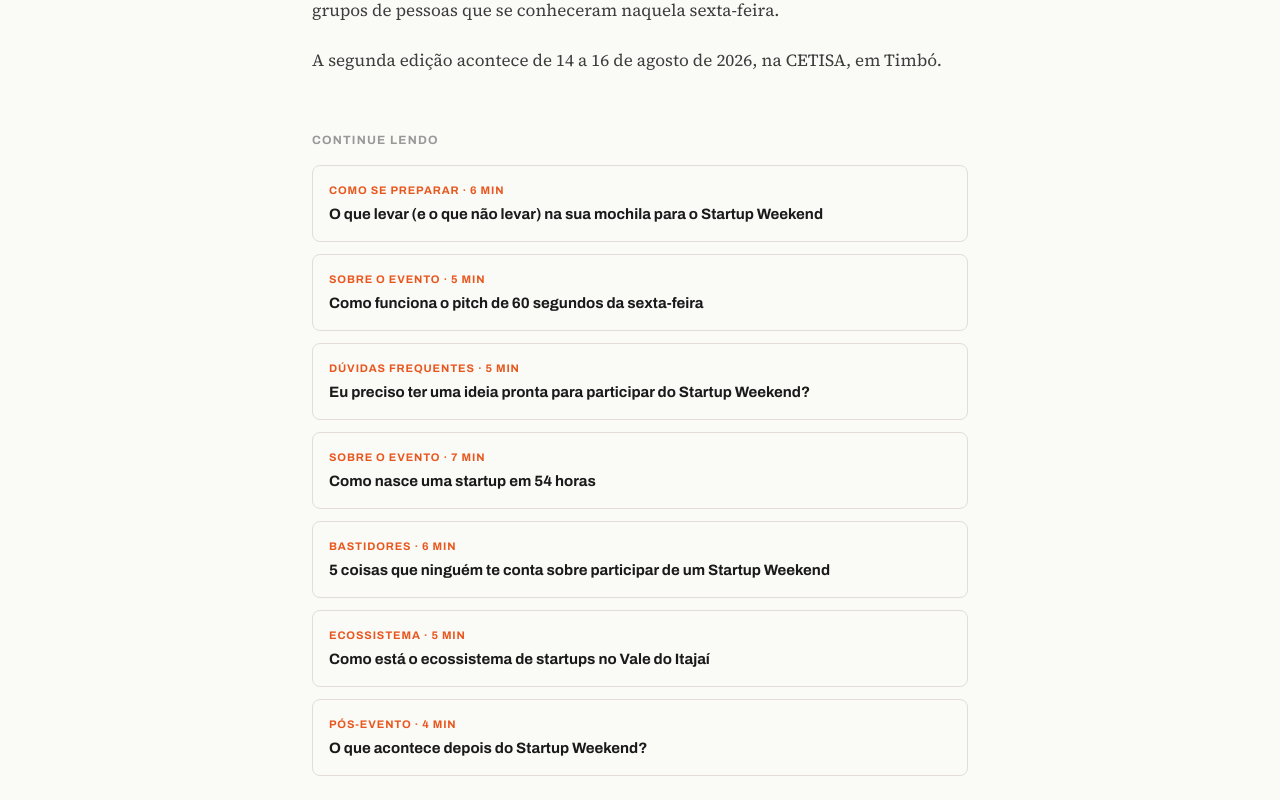
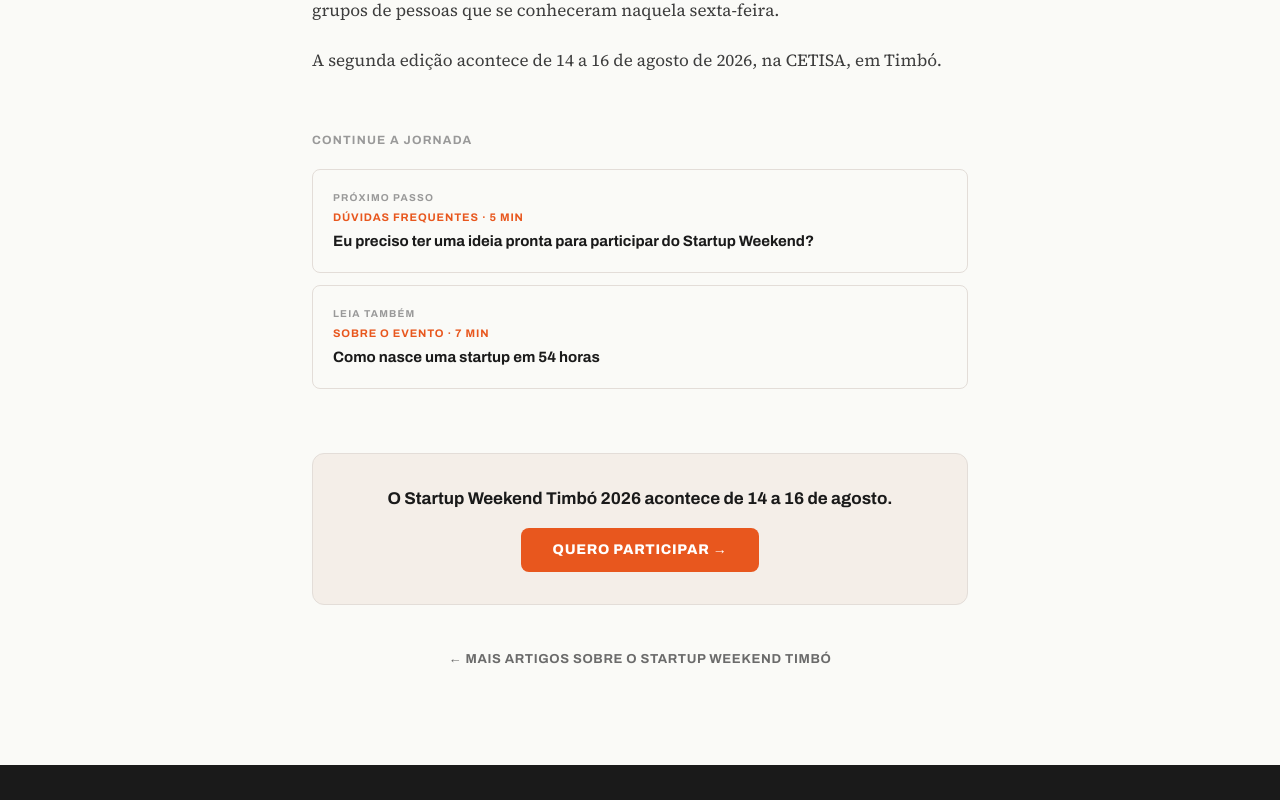
Before and after one commit to mdalmarco/sw2026, a React (Vite) app: page /blog/cheguei-sem-ideia in a window 1280 px wide. Shown: the part 1860-2660 px from the top of the page. Built offline with nearby package versions, Linux system fonts and the light colour scheme.

Commit message:
feat: replace generic 7-link dump with curated 2-link journey — 'Próximo passo' + 'Leia também'

```diff
--- a/src/pages/BlogPost.tsx
+++ b/src/pages/BlogPost.tsx
@@ -118,28 +118,37 @@ export default function BlogPost() {
             )}
           </div>
 
-          {/* Outros artigos */}
+          {/* Continue a jornada — 2 links curados */}
+          {post.related && (
             <div className="mt-14">
-            <h2 className="mb-4 font-display text-[0.75rem] font-bold uppercase tracking-[0.1em] text-ink-faint">
-              Continue lendo
+              <h2 className="mb-5 font-display text-[0.75rem] font-bold uppercase tracking-[0.1em] text-ink-faint">
+                Continue a jornada
               </h2>
               <div className="space-y-3">
-              {BLOG_POSTS.filter((p) => p.slug !== slug).map((p) => (
+                {post.related.map((relSlug: string, i: number) => {
+                  const rel = BLOG_POSTS.find((p) => p.slug === relSlug);
+                  if (!rel) return null;
+                  return (
                     <Link
-                  key={p.slug}
-                  to={`/blog/${p.slug}`}
-                  className="block rounded-lg border border-[var(--line-soft)] p-4 transition-all hover:border-orange hover:shadow-sm"
+                      key={rel.slug}
+                      to={`/blog/${rel.slug}`}
+                      className="group block rounded-lg border border-[var(--line-soft)] p-5 transition-all hover:border-orange hover:shadow-sm"
                     >
+                      <div className="mb-1 font-display text-[0.625rem] font-bold uppercase tracking-[0.12em] text-ink-faint">
+                        {i === 0 ? 'Próximo passo' : 'Leia também'}
+                      </div>
                       <div className="mb-1 font-display text-[0.6875rem] font-bold uppercase tracking-[0.08em] text-orange">
-                    {p.meta}
+                        {rel.meta}
                       </div>
-                  <div className="font-display text-[0.9375rem] font-bold text-ink">
-                    {p.title}
+                      <div className="font-display text-[0.9375rem] font-bold text-ink transition-colors group-hover:text-orange">
+                        {rel.title}
                       </div>
                     </Link>
-              ))}
+                  );
+                })}
               </div>
             </div>
+          )}
 
           {/* CTA de fechamento */}
           <div className="mt-16 rounded-xl border border-[var(--line-soft)] bg-paper-warm p-8 text-center">
```
Lines whose indentation alone changed are shown as unchanged.
